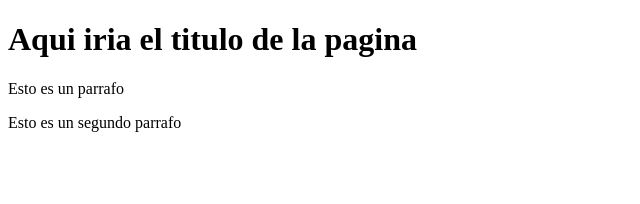
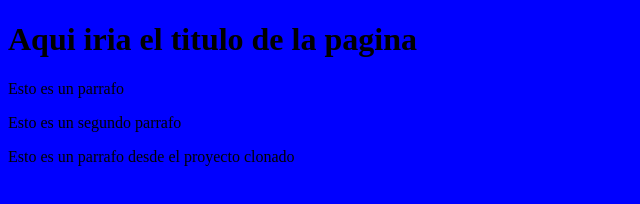
Before and after one commit to Fer2712/Proyecto-web-empresa-C, a plain HTML site: page index.html in a window 1280 px wide. Shown: the whole page, without its empty margins (0-640 px from the left). Drawn offline with Linux system fonts and the light colour scheme.

Commit message:
Commit desde proyecto clonado

```diff
--- a/index.html
+++ b/index.html
@@ -4,11 +4,12 @@
     <meta charset="UTF-8">
     <meta name="viewport" content="width=device-width, initial-scale=1.0">
     <title>Document</title>
-    <style href="/home/oliver/Desarrollo/CursoGit-/clonados/Proyecto-web-empresa-C/Miestilo.css"></style>
+    <link rel="stylesheet" href="Miestilo.css">
 </head>
 <body>
     <h1>Aqui iria el titulo de la pagina</h1>
     <p>Esto es un parrafo</p>
     <p>Esto es un segundo parrafo</p>
+    <p>Esto es un parrafo desde el proyecto clonado</p>
 </body>
 </html>
```
